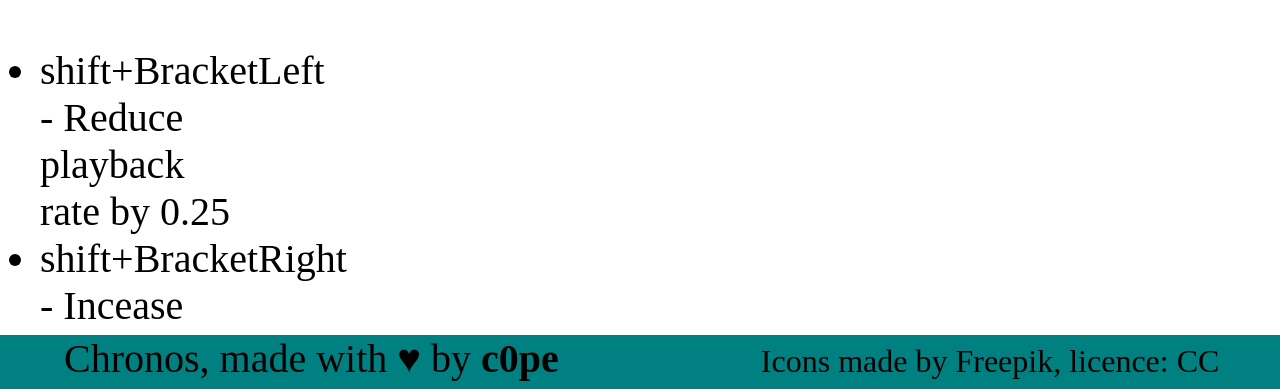
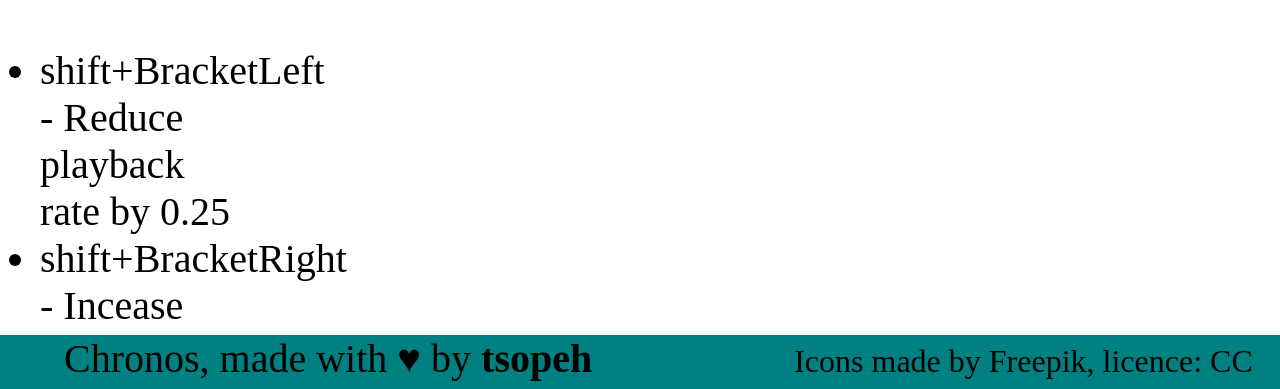
Before and after one commit to tsopeh/Chronos, a website built with webpack: page src/popup/popup.html in a window 1280 px wide. Shown: the part 409-798 px from the top of the page. Built offline with nearby package versions, Linux system fonts and the light colour scheme.

Commit message:
Updated github links Changed extension version in the manifest

```diff
--- a/src/popup/popup.html
+++ b/src/popup/popup.html
@@ -21,7 +21,7 @@
                     <a class="love" title="Support me" href="https://www.paypal.me/p3zz4chronos/"><strong>♥</strong></a>
                     by
                     <strong>
-                        <a title="Visit my GitHub." href="https://github.com/c0pe/Chronos">c0pe</a>
+                        <a title="Visit my GitHub." href="https://github.com/tsopeh/Chronos">tsopeh</a>
                     </strong>
                     <span class="credits">
                         Icons made by
```
Also changed, not shown: manifest.json, 1 other file.
